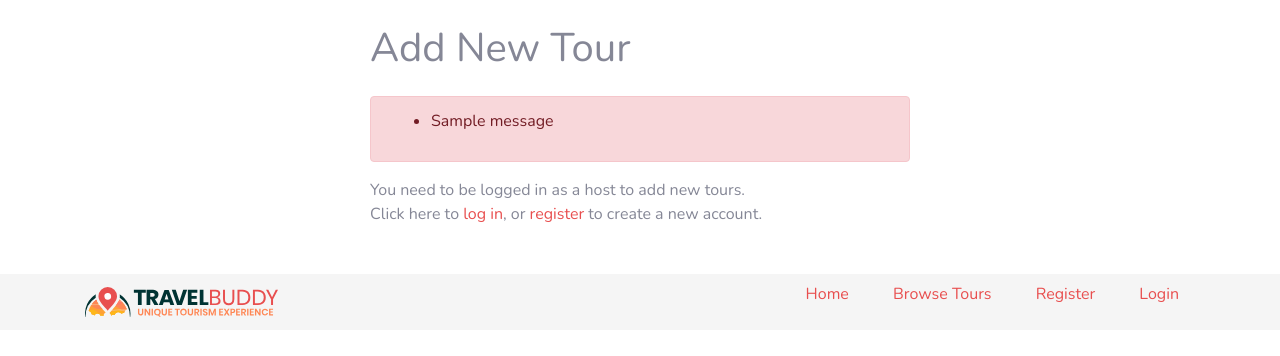
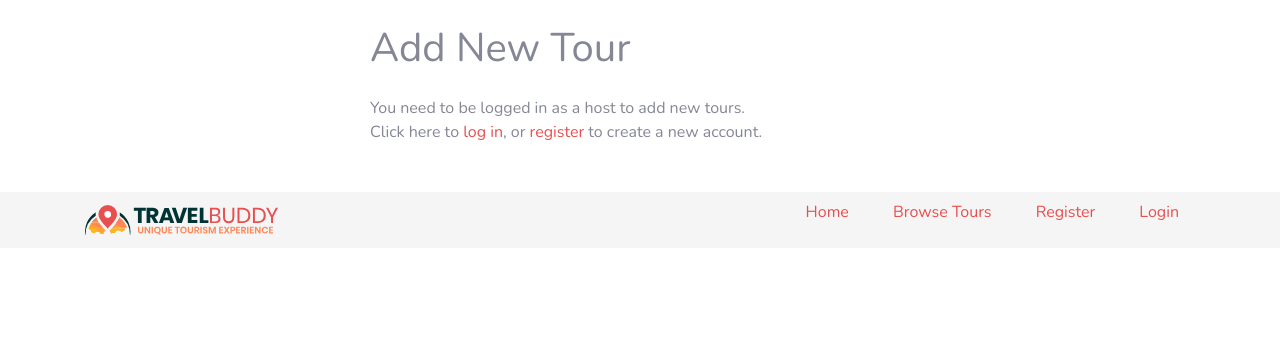
Before and after one commit to redlik/travelportal-m3, a Flask app: page /add-tour in a window 1280 px wide. Shown: the part 68-424 px from the top of the page. Run offline with Flask 2, Linux system fonts and the light colour scheme; one stand-in notice (Sample message) is shown; some libraries are stand-ins or nearby versions.

Commit message:
Include form validation errors for photos

```diff
--- a/templates/add-tour.html
+++ b/templates/add-tour.html
@@ -5,18 +5,24 @@
     <div class="col-md-6 offset-md-3">
         <h1>Add New Tour</h1>
         <div class="mt-4">
-            {% with messages = get_flashed_messages() %}
-            {% if messages %}
-            <div class="alert alert-danger" role="alert">
-                <ul class="flashes">
-                    {% for message in messages %}
-                    <li>{{ message }}</li>
-                    {% endfor %}
-                </ul>
-            </div>
+            <ul class="errors">
+            {% if form.tour_photo1.errors %}
+                {% for error in form.tour_photo1.errors %}
+                <li>{{ error }}</li>
+                {% endfor %}
+            {% endif %}
+            {% if form.tour_photo2.errors %}
+                {% for error in form.tour_photo2.errors %}
+                <li>{{ error }}</li>
+                {% endfor %}
+            {% endif %}
+            {% if form.tour_photo2.errors %}
+                {% for error in form.tour_photo2.errors %}
+                <li>{{ error }}</li>
+                {% endfor %}
+            {% endif %}
+            </ul>
         </div>
-        {% endif %}
-        {% endwith %}
         {% if session['email']: %}
         <form name="tours" action="" method="POST">
             {{ form.hidden_tag() }}
```
